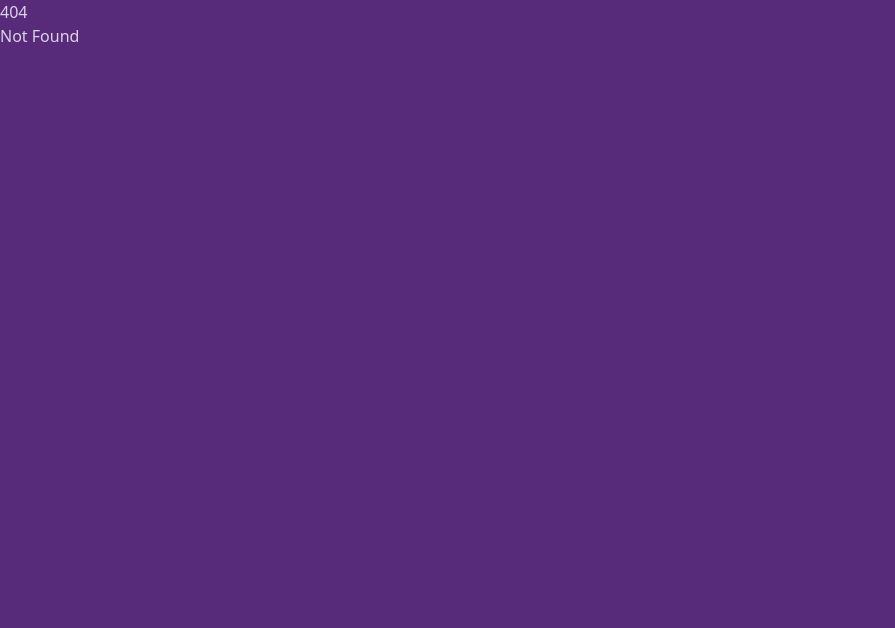
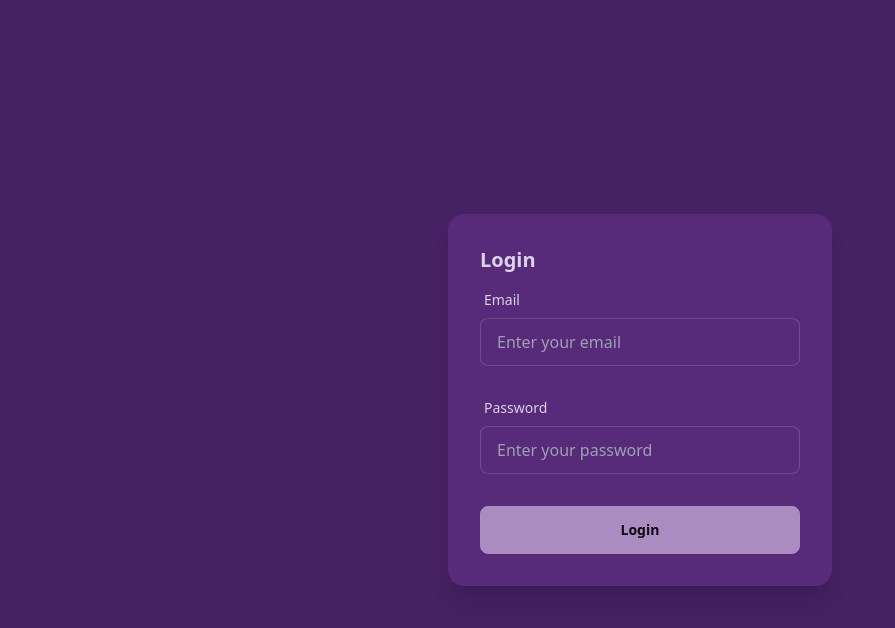
Before and after one commit to Elliot-TTGE/lesson-organizer, a SvelteKit app in the folder frontend-svelte/: page /login in a window 1280 px wide. Before the commit this address had no page. Shown: the top 628 px of the page, without its empty margins (0-895 px from the left). Built offline with nearby package versions, Linux system fonts and the light colour scheme.

Commit message:
Created simple logic-less login page

```diff
--- /dev/null
+++ b/frontend-svelte/src/routes/login/+page.svelte
@@ -0,0 +1,46 @@
+<script lang="ts">
+  let email = "";
+  let password = "";
+
+  function handleLogin() {
+    // Implement login logic here
+    console.log("Logging in with", email, password);
+  }
+</script>
+
+<div class="flex items-center justify-center min-h-screen bg-base-300">
+  <div class="card w-96 bg-base-100 shadow-xl">
+    <div class="card-body">
+      <h2 class="card-title">Login</h2>
+      <div class="form-control">
+        <label class="label" for="email">
+          <span class="label-text">Email</span>
+        </label>
+        <input
+          id="email"
+          type="email"
+          bind:value={email}
+          class="input input-bordered"
+          placeholder="Enter your email"
+          required
+        />
+      </div>
+      <div class="form-control mt-4">
+        <label class="label" for="password">
+          <span class="label-text">Password</span>
+        </label>
+        <input
+          id="password"
+          type="password"
+          bind:value={password}
+          class="input input-bordered"
+          placeholder="Enter your password"
+          required
+        />
+      </div>
+      <div class="form-control mt-6">
+        <button class="btn btn-primary" on:click={handleLogin}>Login</button>
+      </div>
+    </div>
+  </div>
+</div>
```
